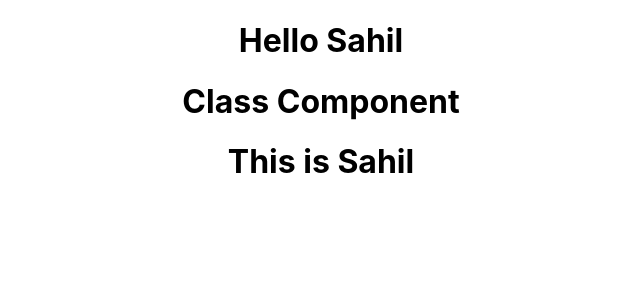
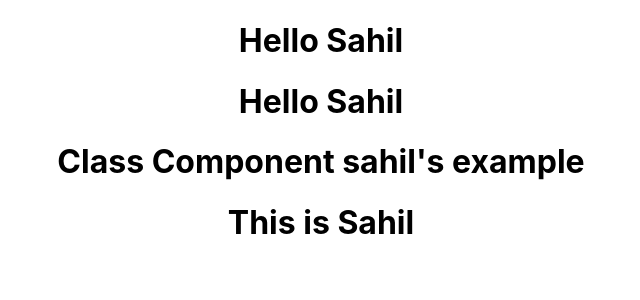
Before and after one commit to Srihil/React-Course-CodeEvolution, a React (Create React App) app: page / in a window 1280 px wide. Shown: the top 300 px of the page, without its empty margins (319-959 px from the left). Built offline with nearby package versions, Linux system fonts and the light colour scheme.

Commit message:
basic understanding of react props in class components

```diff
--- a/src/App.js
+++ b/src/App.js
@@ -8,7 +8,10 @@ function App() {
   return (
     <div className="App">
       <Greet name="Sahil"/>
-      <Welcome />
+      <Greet name="Sahil">
+        <h2>Children example</h2>
+      </Greet>
+      <Welcome name="sahil"/>
       <Hello />
     </div>
   );
--- a/src/components/Greet.js
+++ b/src/components/Greet.js
@@ -1,6 +1,11 @@
-import React from "react";
+import React, { Children } from "react";
 
 const Greet = (props) => {
-  return <h1>Hello {props.name}</h1>
+  return (
+    <>
+      <h1>Hello {props.name}</h1>
+      {props.Children}
+    </>
+  )
 }
 export default Greet
--- a/src/components/Welcome.js
+++ b/src/components/Welcome.js
@@ -1,8 +1,8 @@
 import { Component } from "react";
 
 class Welcome extends Component {
-  render() {
-    return <h1>Class Component</h1>
+  render(props) {
+    return <h1>Class Component {this.props.name}'s example</h1>
   }
 }
 
```
